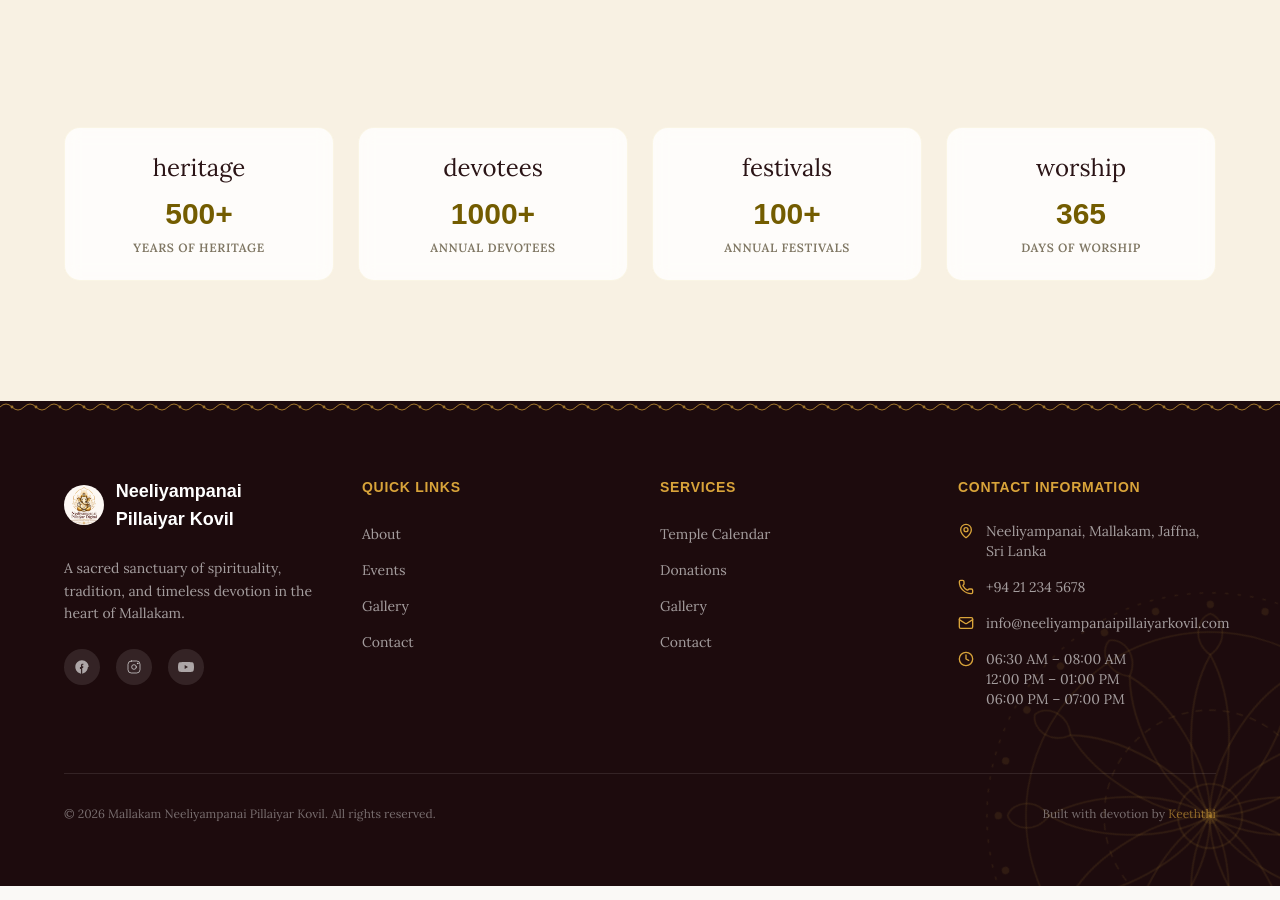
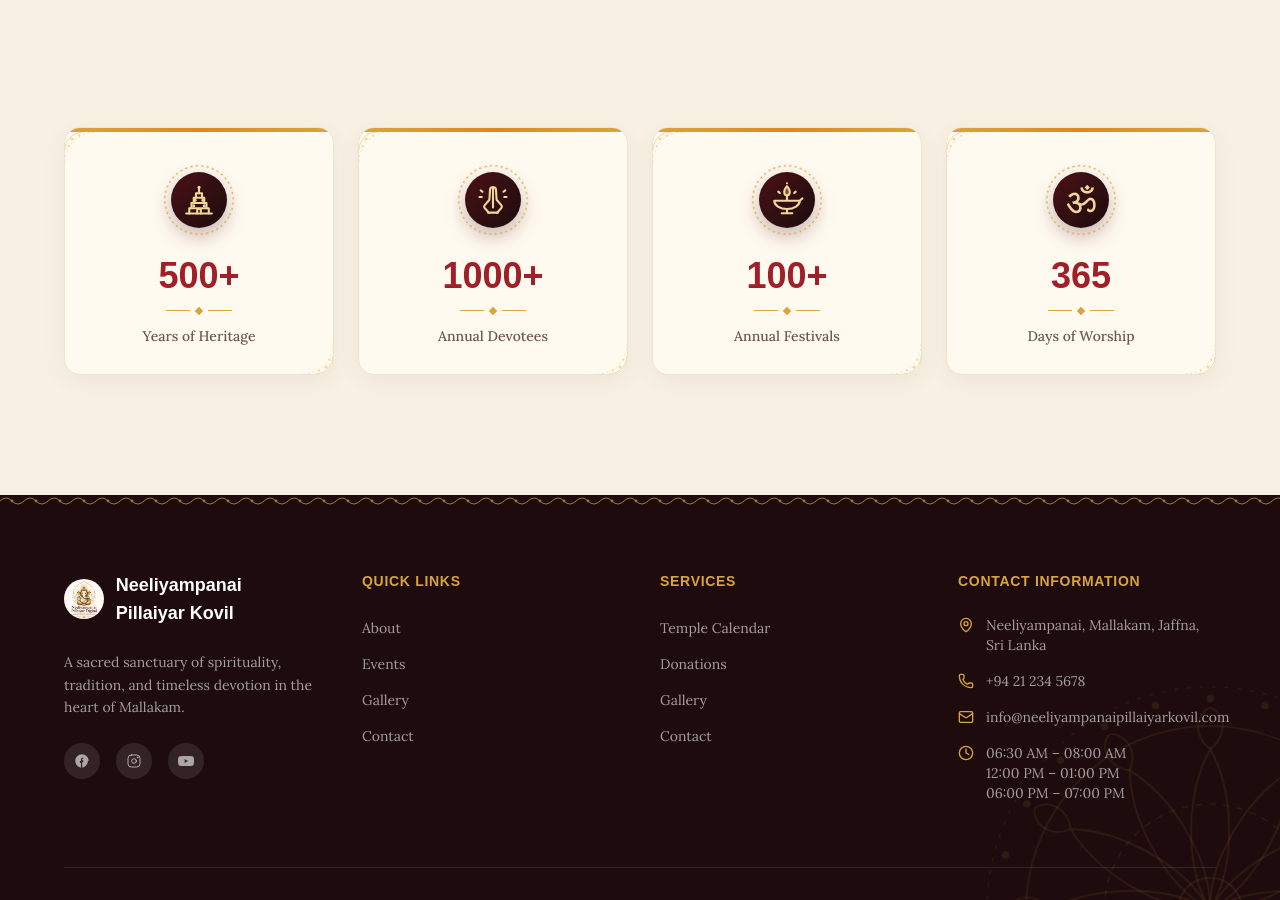
Before and after one commit to np-digital-systems/np-frontend, a Next.js app: page /en/about in a window 1280 px wide. Shown: the part 11100-12000 px from the top of the page. Built offline with nearby package versions, Linux system fonts and the light colour scheme; a web font is replaced by a local one.

Commit message:
feat(home): replace stat emojis with illustrated icons

```diff
--- a/src/features/home/components/temple-stat.tsx
+++ b/src/features/home/components/temple-stat.tsx
@@ -1,29 +1,131 @@
 import { cn } from "@/lib/utils";
+
+export type TempleStatIcon = "heritage" | "devotees" | "festivals" | "worship";
 
 interface TempleStatProps {
   value: string;
   label: string;
-  icon: string;
+  icon: TempleStatIcon;
   className?: string;
+}
+
+function StatIllustration({ icon }: { icon: TempleStatIcon }) {
+  if (icon === "worship") {
+    return (
+      <span className="text-[2.25rem] leading-none" aria-hidden="true">
+        ॐ
+      </span>
+    );
+  }
+
+  return (
+    <svg
+      viewBox="0 0 24 24"
+      fill="none"
+      stroke="currentColor"
+      strokeWidth="1.4"
+      strokeLinecap="round"
+      strokeLinejoin="round"
+      className="h-9 w-9"
+      aria-hidden="true"
+    >
+      {icon === "heritage" && (
+        <>
+          <path d="M3.5 21h17" />
+          <path d="M5.5 21v-3.5h13V21" />
+          <path d="M7 17.5V14h10v3.5" />
+          <path d="M8.5 14v-3.5h7V14" />
+          <path d="M10 10.5V7.5h4v3" />
+          <path d="M12 7.5V4.5" />
+          <circle cx="12" cy="3.5" r="1" fill="currentColor" stroke="none" />
+          <path d="M10.8 21v-2a1.2 1.2 0 0 1 2.4 0v2" />
+          <path d="M9.5 12.2h.01M14.5 12.2h.01M8.5 15.8h.01M15.5 15.8h.01" strokeWidth="2" />
+        </>
+      )}
+      {icon === "devotees" && (
+        <>
+          <path d="M11.6 3.5c-1 0-1.6.9-1.6 2l-.4 6.3-3.1 3.6c-.6.7-.5 1.6.1 2.1l2.6 2.9" />
+          <path d="M12.4 3.5c1 0 1.6.9 1.6 2l.4 6.3 3.1 3.6c.6.7.5 1.6-.1 2.1l-2.6 2.9" />
+          <path d="M12 3.6V17" />
+          <path d="M8.6 20.4h6.8" />
+          <path d="M5 6.5 3.8 5.6M19 6.5l1.2-.9M4.5 10H3M19.5 10H21" />
+        </>
+      )}
+      {icon === "festivals" && (
+        <>
+          <path
+            d="M12 2.8c1.7 2.1 2.3 3.6 1.7 5A1.8 1.8 0 0 1 12 9a1.8 1.8 0 0 1-1.7-1.2c-.6-1.4 0-2.9 1.7-5Z"
+            fill="currentColor"
+            fillOpacity="0.35"
+          />
+          <path d="M12 9v3" />
+          <path d="M3.5 12.5h17c0 3-3.8 5.5-8.5 5.5s-8.5-2.5-8.5-5.5Z" />
+          <path d="m20.5 12.5 1.8-1.6" />
+          <path d="M12 18v2.5M8.5 20.8h7" />
+          <path d="m6.2 6.4 1 .9M17.8 6.4l-1 .9M12 .9v.01" />
+        </>
+      )}
+    </svg>
+  );
+}
+
+function CornerKolam({ className }: { className?: string }) {
+  return (
+    <svg
+      viewBox="0 0 48 48"
+      fill="none"
+      stroke="currentColor"
+      className={cn("pointer-events-none absolute h-12 w-12 text-temple-gold/40", className)}
+      aria-hidden="true"
+    >
+      <path d="M0 18a18 18 0 0 1 18-18" strokeWidth="1" />
+      <path d="M0 30A30 30 0 0 1 30 0" strokeWidth="0.8" strokeDasharray="2 3" />
+      <circle cx="7" cy="7" r="1.6" fill="currentColor" stroke="none" />
+      <circle cx="14" cy="3.5" r="1" fill="currentColor" stroke="none" />
+      <circle cx="3.5" cy="14" r="1" fill="currentColor" stroke="none" />
+    </svg>
+  );
 }
 
 export function TempleStat({ value, label, icon, className }: TempleStatProps) {
   return (
     <div
       className={cn(
-        "flex flex-col items-center gap-2 p-6 rounded-2xl",
-        "bg-white/80 backdrop-blur-sm border border-[#D4AF37]/10",
-        "transition-all duration-300 hover:shadow-[0_8px_24px_rgba(212,175,55,0.12)]",
+        "group relative flex flex-col items-center overflow-hidden rounded-2xl border border-temple-sand bg-temple-card px-5 pb-7 pt-9 text-center",
+        "shadow-[0_6px_24px_rgba(74,16,22,0.06)] transition-all duration-500",
+        "hover:-translate-y-1.5 hover:border-temple-gold/50 hover:shadow-[0_20px_44px_rgba(217,164,58,0.2)]",
         className
       )}
     >
-      <span className="text-2xl mb-1">{icon}</span>
-      <span className="text-2xl md:text-3xl font-heading font-bold text-[#735C00]">
+      <span className="absolute inset-x-0 top-0 h-1 bg-gradient-to-r from-temple-gold via-temple-saffron to-temple-gold" />
+      <CornerKolam className="left-0 top-1" />
+      <CornerKolam className="bottom-0 right-0 rotate-180" />
+
+      <div className="relative mb-5 flex h-[4.5rem] w-[4.5rem] items-center justify-center">
+        <svg
+          viewBox="0 0 80 80"
+          fill="none"
+          className="temple-spin-slow absolute inset-0 h-full w-full text-temple-gold"
+          aria-hidden="true"
+        >
+          <circle cx="40" cy="40" r="38" stroke="currentColor" strokeWidth="1.5" strokeDasharray="1 5" strokeLinecap="round" />
+        </svg>
+        <span className="flex h-14 w-14 items-center justify-center rounded-full bg-gradient-to-br from-temple-maroon to-temple-night text-temple-gold-soft shadow-[0_8px_20px_rgba(74,16,22,0.3)] transition-transform duration-500 group-hover:scale-110">
+          <StatIllustration icon={icon} />
+        </span>
+      </div>
+
+      <span className="font-heading text-3xl font-bold text-temple-kumkum md:text-4xl">
         {value}
       </span>
-      <span className="text-xs font-semibold uppercase tracking-wider text-[#7F7663]">
-        {label}
+
+      <span className="my-3 flex items-center gap-1.5 text-temple-gold" aria-hidden="true">
+        <span className="h-px w-6 bg-current" />
+        <span className="h-1.5 w-1.5 rotate-45 bg-current" />
+        <span className="h-px w-6 bg-current" />
       </span>
+
+      <span className="text-sm font-medium text-temple-soft">{label}</span>
     </div>
   );
 }
--- a/src/features/home/constants/temple-info.ts
+++ b/src/features/home/constants/temple-info.ts
@@ -15,25 +15,21 @@ export const TEMPLE_STATS = [
     id: "heritage",
     value: "500+",
     label: "Years of Heritage",
-    icon: "🏛️",
   },
   {
     id: "devotees",
     value: "1000+",
     label: "Annual Devotees",
-    icon: "🙏",
   },
   {
     id: "festivals",
     value: "100+",
     label: "Annual Festivals",
-    icon: "🛕",
   },
   {
     id: "worship",
     value: "365",
     label: "Days of Worship",
-    icon: "🕉️",
   },
 ] as const;
 
```
